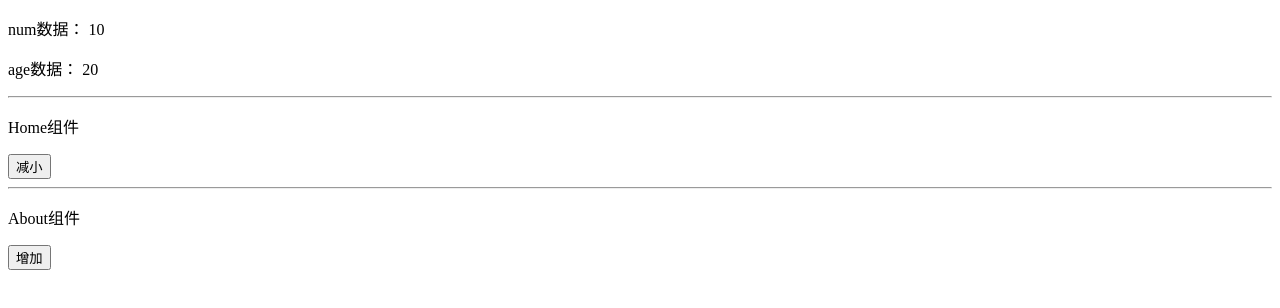
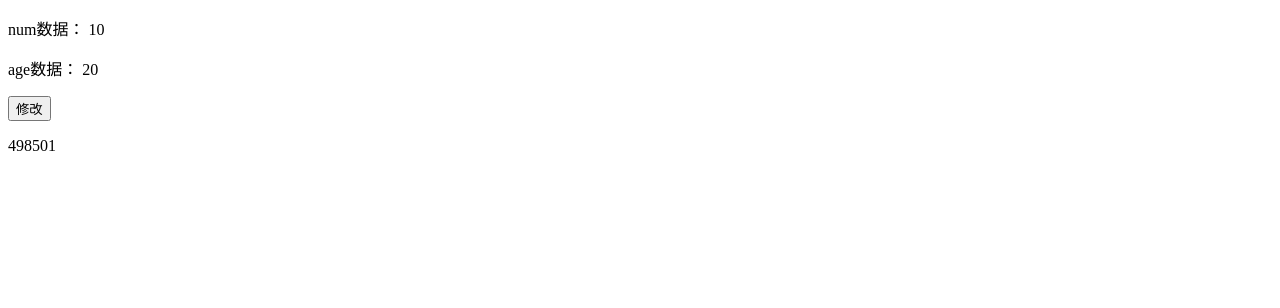
Before and after one commit to hnnaulsy/ReactTodo, a React (Create React App) app: page / in a window 1280 px wide. Shown: the top 308 px of the page. Built offline with nearby package versions, Linux system fonts and the light colour scheme.

Commit message:
useMemo 使用

```diff
--- a/src/App.js
+++ b/src/App.js
@@ -1,58 +1,34 @@
-import React, { useState, memo, useCallback, useContext } from 'react'
+import React, { useState, memo, useCallback, useMemo } from 'react'
 
-// Home
-function Home(props) {
-  console.log('Home组件被渲染了')
-  return (
-    <div>
-      <p>Home组件</p>
-      <button onClick={() => { props.handler() }}>减小</button>
-    </div>
-  )
+function getData() {
+  console.log('getData被调用了')
+  let data = 0
+  for (let i = 0; i < 999; i++) {
+    data += i
+  }
+
+  return data
 }
-
-// About
-function About(props) {
-  console.log('About组件被渲染了')
-  return (
-    <div>
-      <p>About组件</p>
-      <button onClick={() => { props.handler() }}>增加</button>
-    </div>
-  )
-}
-
-const MemoHome = memo(Home)
-const MemoAbout = memo(About)
 
 function App() {
   console.log('App组件被渲染了')
   const [numState, setNumState] = useState(10)
   const [ageState, setAgeState] = useState(20)
 
+  const num = useMemo(() => {
+    return getData()
+  }, [])
+
   function increment() {
-    setNumState(numState + 2)
+    setNumState(numState + 10)
   }
-
-  // function decrement() {
-  //   setAgeState(ageState - 4)
-  // }
-
-  //
-  const decrement = useCallback(() => {
-    setAgeState(ageState - 4)
-  }, [ageState])
 
   return (
     <div>
       <p>num数据： {numState}</p>
       <p>age数据： {ageState}</p>
-
-      <hr />
-      <MemoHome handler={decrement} />
-
-      <hr />
-      <MemoAbout handler={increment} />
+      <button onClick={() => { increment() }}>修改</button>
+      <p>{num}</p>
     </div>
   )
 }
```
